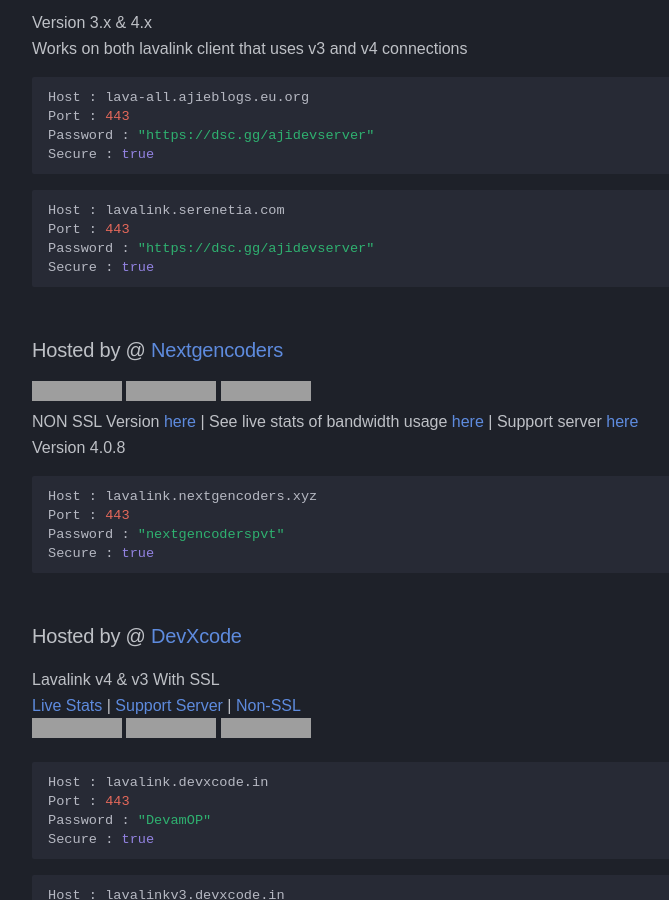
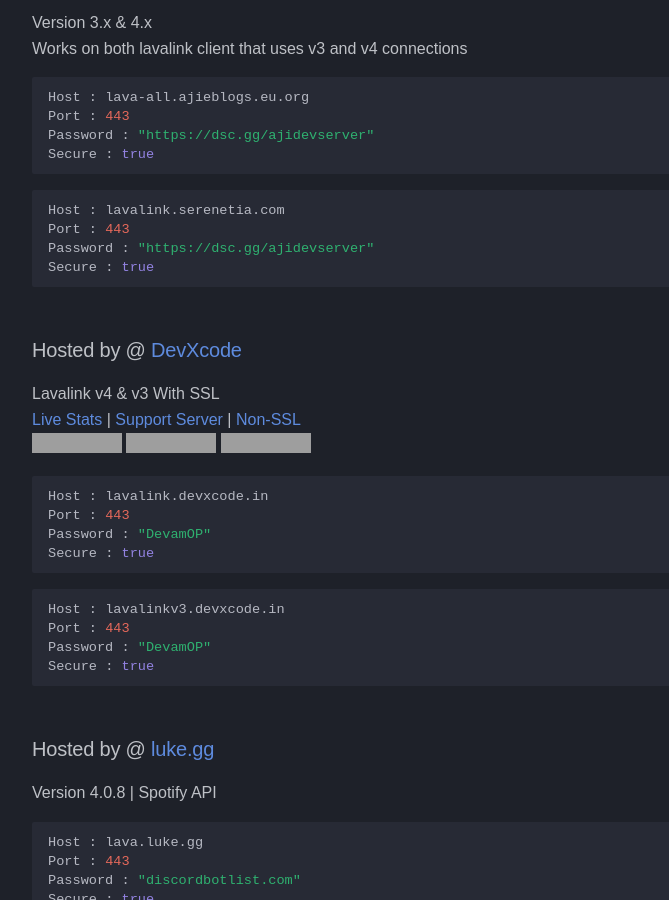
Before and after one commit to DarrenOfficial/lavalink-list, an MkDocs documentation site: the page built from docs/SSL/Lavalink-SSL.md, in a window 1280 px wide and 900 px high, scrolled down 1022 px. Shown: the whole window, without its empty margins (14-683 px from the left). Built offline with MkDocs 1.6.1 and Material for MkDocs 9.7.7, drawn with Linux system fonts in a browser that asks for light colours; some web fonts are replaced; comment, search, counter and statistics services are not loaded; a style sheet for code colours, icons or effects is not loaded; some of the changed text lies outside the part shown; grey boxes are pictures that could not be loaded.

Commit message:
Deleted inactive nodes

````diff
--- a/docs/SSL/Lavalink-SSL.md
+++ b/docs/SSL/Lavalink-SSL.md
@@ -69,17 +69,6 @@ Password : "https://dsc.gg/ajidevserver"
 Secure : true
 ```
 
-### Hosted by @ [Nextgencoders](<https://discord.com/users/619756609337425950>) <br>
-![Lavalink Status](https://node.nextgencoders.xyz/api/v1/badge/status/0)  ![Lavalink Uptime](https://node.nextgencoders.xyz/api/v1/badge/uptime/0)  ![Lavalink Players](https://node.nextgencoders.xyz/api/v1/badge/players/0) <br>
-NON SSL Version [here](https://lavalink.darrennathanael.com/NoSSL/Lavalink-NonSSL/#hosted-by-nextgencoders) | See live stats of bandwidth usage [here](https://node.nextgencoders.xyz/) | Support server [here](https://discord.gg/9J9X4fzhSt) <br>
-Version 4.0.8
-```bash
-Host : lavalink.nextgencoders.xyz
-Port : 443
-Password : "nextgencoderspvt"
-Secure : true
-```
-
 ### Hosted by @ [DevXcode](<https://dsc.gg/devxcode>)<br>
 Lavalink v4 & v3 With SSL<br>
 [Live Stats](https://uptime.devxcode.in) | [Support Server](https://dsc.gg/Devxcode) | [Non-SSL](https://lavalink.darrennathanael.com/NoSSL/Lavalink-NonSSL/#hosted-by-devxcode)
````
